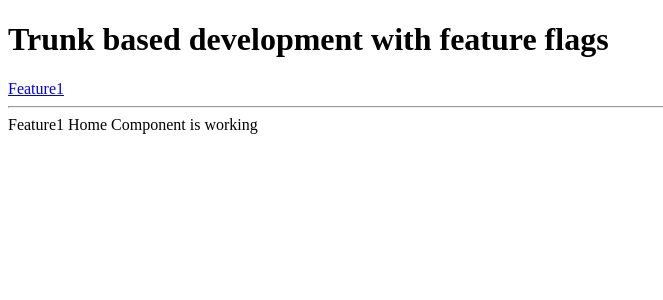
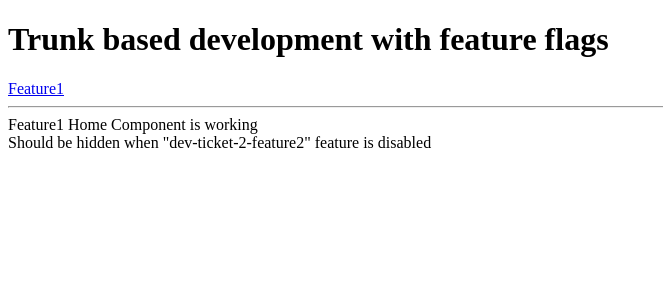
Before and after one commit to mlicznerski/trunk-based-development-with-feature-flags, an Angular app: page /feature1 in a window 1280 px wide. Shown: the top 300 px of the page, without its empty margins (0-663 px from the left). Built offline with nearby package versions, Linux system fonts and the light colour scheme.

Commit message:
Feature2 with hidden component while WIP
Added `http-server` package and script to quickly preview
production build.

```diff
--- a/package.json
+++ b/package.json
@@ -5,6 +5,7 @@
     "ng": "ng",
     "start": "ng serve",
     "build": "ng build",
+    "start:production": "ng build && http-server dist/trunk-based-development-with-feature-flags",
     "watch": "ng build --watch --configuration development",
     "test": "ng test"
   },
@@ -35,6 +36,7 @@
     "karma-coverage": "~2.2.0",
     "karma-jasmine": "~5.1.0",
     "karma-jasmine-html-reporter": "~2.1.0",
-    "typescript": "~5.1.3"
+    "typescript": "~5.1.3",
+    "http-server": "^14.1.1"
   }
 }
--- a/src/app/modules/feature-1/containers/feature1-home.component.ts
+++ b/src/app/modules/feature-1/containers/feature1-home.component.ts
@@ -2,7 +2,16 @@ import { Component, OnInit } from '@angular/core';
 
 @Component({
   selector: 'app-feature1-home',
-  template: `Feature1 Home Component is working`,
+  template: `
+    <section>
+      <div>Feature1 Home Component is working</div>
+      <div>
+        <ng-container *featureFlag="'dev-ticket-2-feature2'">
+          <app-feature1-initially-hidden></app-feature1-initially-hidden>
+        </ng-container>
+      </div>
+    </section>
+  `,
   styles: [``],
 })
 export class Feature1HomeComponent implements OnInit {
--- /dev/null
+++ b/src/app/modules/feature-1/containers/feature2-initially-hidden.component.ts
@@ -0,0 +1,15 @@
+import { Component, OnInit } from '@angular/core';
+
+/**
+ * Component initially hidden in production due to development in progress
+ */
+@Component({
+  selector: 'app-feature1-initially-hidden',
+  template: `Should be hidden when "dev-ticket-2-feature2" feature is disabled`,
+  styles: [``],
+})
+export class Feature2InitiallyHiddenComponent implements OnInit {
+  constructor() {}
+
+  ngOnInit(): void {}
+}
--- a/src/app/modules/feature-1/feature1.module.ts
+++ b/src/app/modules/feature-1/feature1.module.ts
@@ -1,11 +1,14 @@
 import { NgModule } from '@angular/core';
 import { Routes, RouterModule } from '@angular/router';
 import { Feature1HomeComponent } from './containers/feature1-home.component';
+import { Feature2InitiallyHiddenComponent } from './containers/feature2-initially-hidden.component';
+import { FeatureFlagsModule } from '../feature-flags';
 
 const routes: Routes = [{ path: '', component: Feature1HomeComponent }];
 
 @NgModule({
-  imports: [RouterModule.forChild(routes)],
+  imports: [RouterModule.forChild(routes), FeatureFlagsModule],
   exports: [RouterModule],
+  declarations: [Feature1HomeComponent, Feature2InitiallyHiddenComponent],
 })
 export class Feature1Module {}
--- a/src/app/modules/feature-flags/available-features.ts
+++ b/src/app/modules/feature-flags/available-features.ts
@@ -1,8 +1,9 @@
 export type AvailableFeatures =
   // development flag to hide feature during WIP
-  | 'dev-ticket-1-feature-2'
+  | 'dev-ticket-1-feature-example'
   // business flag to turn feature on in certain cases
-  | 'biz-ticket-2-feature-2';
+  | 'biz-ticket-2-feature-example'
+  | 'dev-ticket-2-feature2';
 
 /**
  * Development feature flags removed after grace period.
--- a/src/app/modules/feature-flags/feature-flags.service.ts
+++ b/src/app/modules/feature-flags/feature-flags.service.ts
@@ -1,7 +1,7 @@
 import { Injectable } from '@angular/core';
 import { FeatureConfig } from './feature-config.interface';
 import { has, get } from 'lodash';
-import { environment } from 'src/environments/environment.development';
+import { environment } from 'src/environments/environment';
 import { AvailableFeatures } from './available-features';
 
 @Injectable({
--- a/src/app/modules/feature-flags/index.ts
+++ b/src/app/modules/feature-flags/index.ts
@@ -3,3 +3,4 @@ export * from './can-match-feature';
 export * from './feature-config.interface';
 export * from './feature-flags.service';
 export * from './feature-flag.directive';
+export * from './feature-flags.module';
--- a/src/environments/environment.development.ts
+++ b/src/environments/environment.development.ts
@@ -2,5 +2,7 @@ import { Environment } from './environment.interface';
 
 export const environment: Environment = {
   production: false,
-  features: {},
+  features: {
+    'dev-ticket-2-feature2': true,
+  },
 };
```
Also changed, not shown: src/app/modules/feature-flags/feature-flags.module.ts (added, +11 -0 lines), 1 other file (tests, documents, lock files or other folders).
